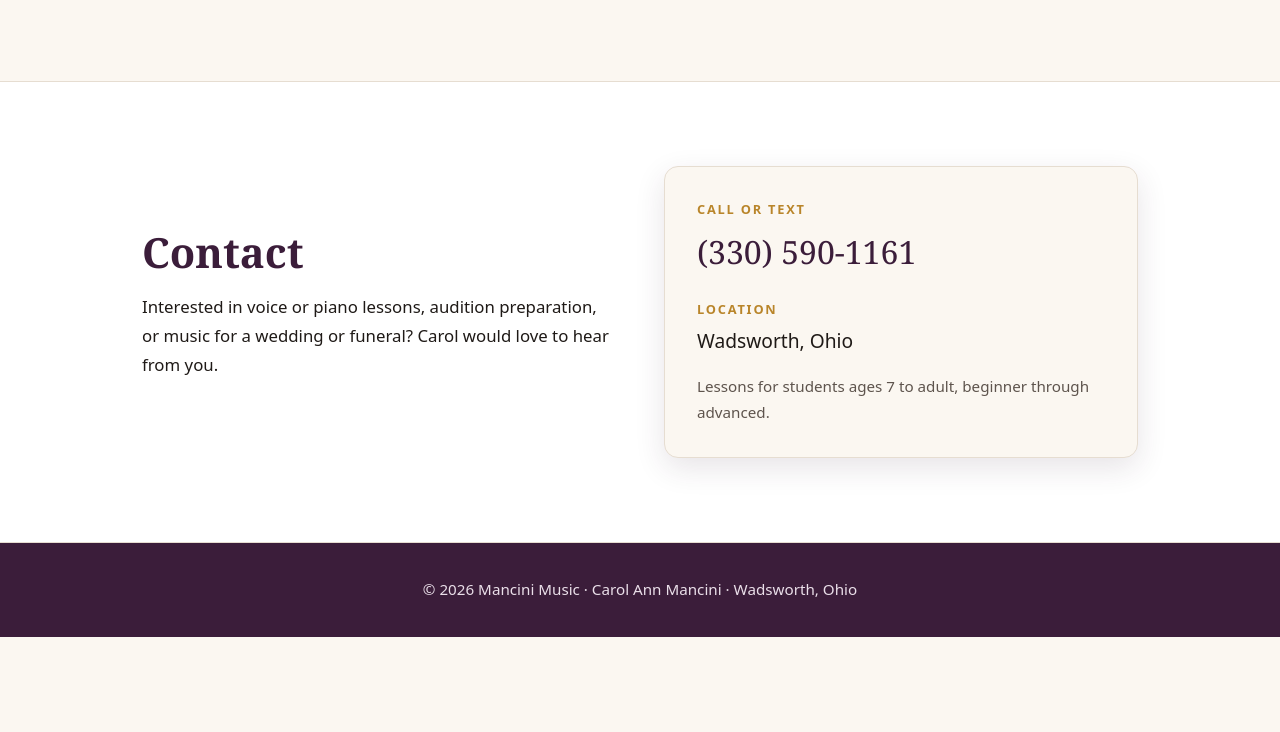
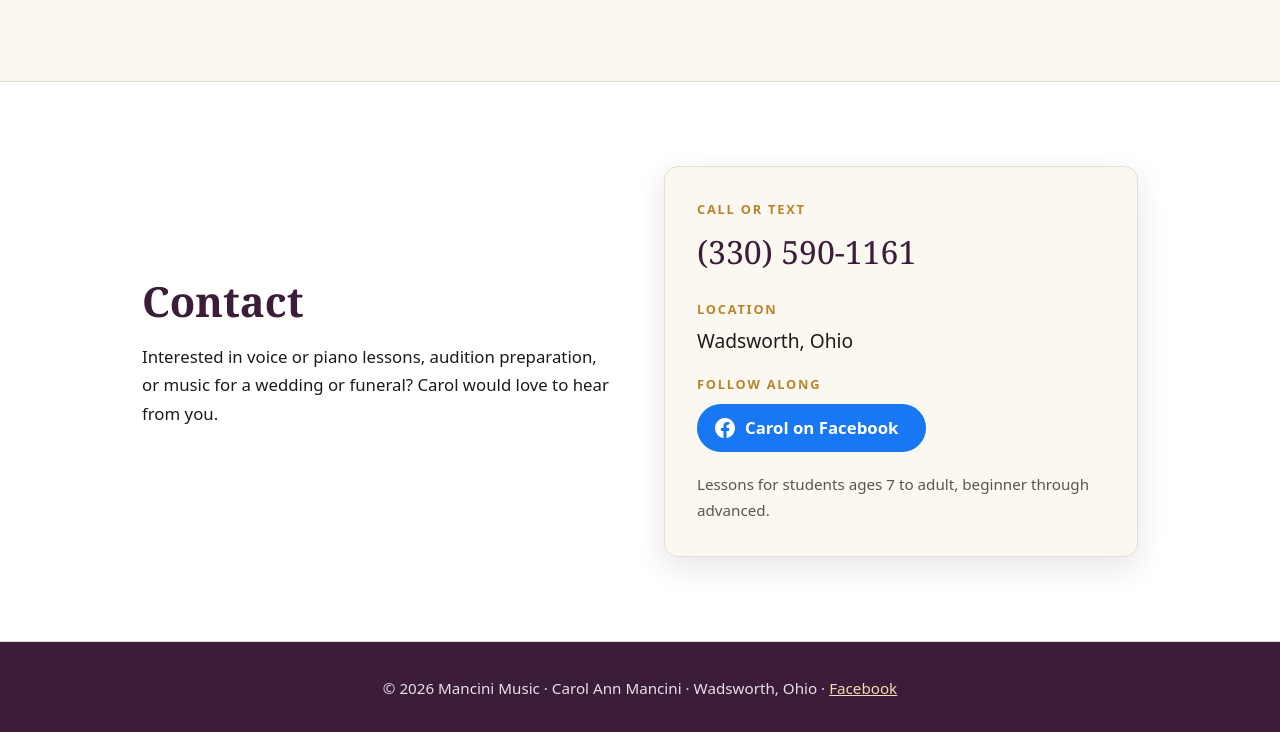
Before and after one commit to Mancini-Music/mancini-music.github.io, a plain HTML site: page index.html in a window 1280 px wide. Shown: the part 3379-4111 px from the top of the page. Before the commit the page ends 4016 px from the top, so only its background shows below. Drawn offline with Linux system fonts and the light colour scheme.

Commit message:
Add Carol's Facebook link

```diff
--- a/index.html
+++ b/index.html
@@ -118,6 +118,11 @@
         <a class="phone" href="tel:+13305901161">(330) 590-1161</a>
         <p class="label">Location</p>
         <p class="loc">Wadsworth, Ohio</p>
+        <p class="label">Follow along</p>
+        <a class="fb" href="https://www.facebook.com/carolann.mancini.71" target="_blank" rel="noopener">
+          <svg aria-hidden="true" width="20" height="20" viewBox="0 0 24 24" fill="currentColor"><path d="M24 12.07C24 5.4 18.63 0 12 0S0 5.4 0 12.07C0 18.1 4.39 23.1 10.13 24v-8.44H7.08v-3.49h3.05V9.41c0-3.02 1.79-4.69 4.53-4.69 1.31 0 2.68.23 2.68.23v2.97h-1.51c-1.49 0-1.96.93-1.96 1.89v2.26h3.33l-.53 3.49h-2.8V24C19.61 23.1 24 18.1 24 12.07z"/></svg>
+          Carol on Facebook<span class="sr-only"> (opens in a new tab)</span>
+        </a>
         <p class="note">Lessons for students ages 7 to adult, beginner through advanced.</p>
       </div>
     </div>
@@ -125,7 +130,7 @@
 </main>
 
 <footer>
-  <div class="wrap">© <span id="year"></span> Mancini Music · Carol Ann Mancini · Wadsworth, Ohio</div>
+  <div class="wrap">© <span id="year"></span> Mancini Music · Carol Ann Mancini · Wadsworth, Ohio · <a href="https://www.facebook.com/carolann.mancini.71" target="_blank" rel="noopener">Facebook<span class="sr-only"> (opens in a new tab)</span></a></div>
 </footer>
 
 <script src="script.js"></script>
--- a/styles.css
+++ b/styles.css
@@ -104,6 +104,9 @@ h2{font-family:var(--serif);font-size:clamp(1.9rem,4vw,2.6rem);color:var(--plum)
 .phone:hover{text-decoration:underline}
 .loc{font-size:1.2rem;margin:4px 0 16px}
 .note{font-size:.95rem;color:var(--muted);margin:0}
+.fb{display:inline-flex;align-items:center;gap:10px;margin:8px 0 20px;padding:10px 18px;border-radius:999px;background:#1877f2;color:#fff;font-weight:600;text-decoration:none}
+.fb:hover{background:#0f63d1}
+.sr-only{position:absolute;width:1px;height:1px;padding:0;margin:-1px;overflow:hidden;clip:rect(0,0,0,0);white-space:nowrap;border:0}
 
 footer{background:var(--plum);color:#eadfe9;padding:34px 0;text-align:center;font-size:.95rem}
 footer a{color:var(--gold-soft)}
```
